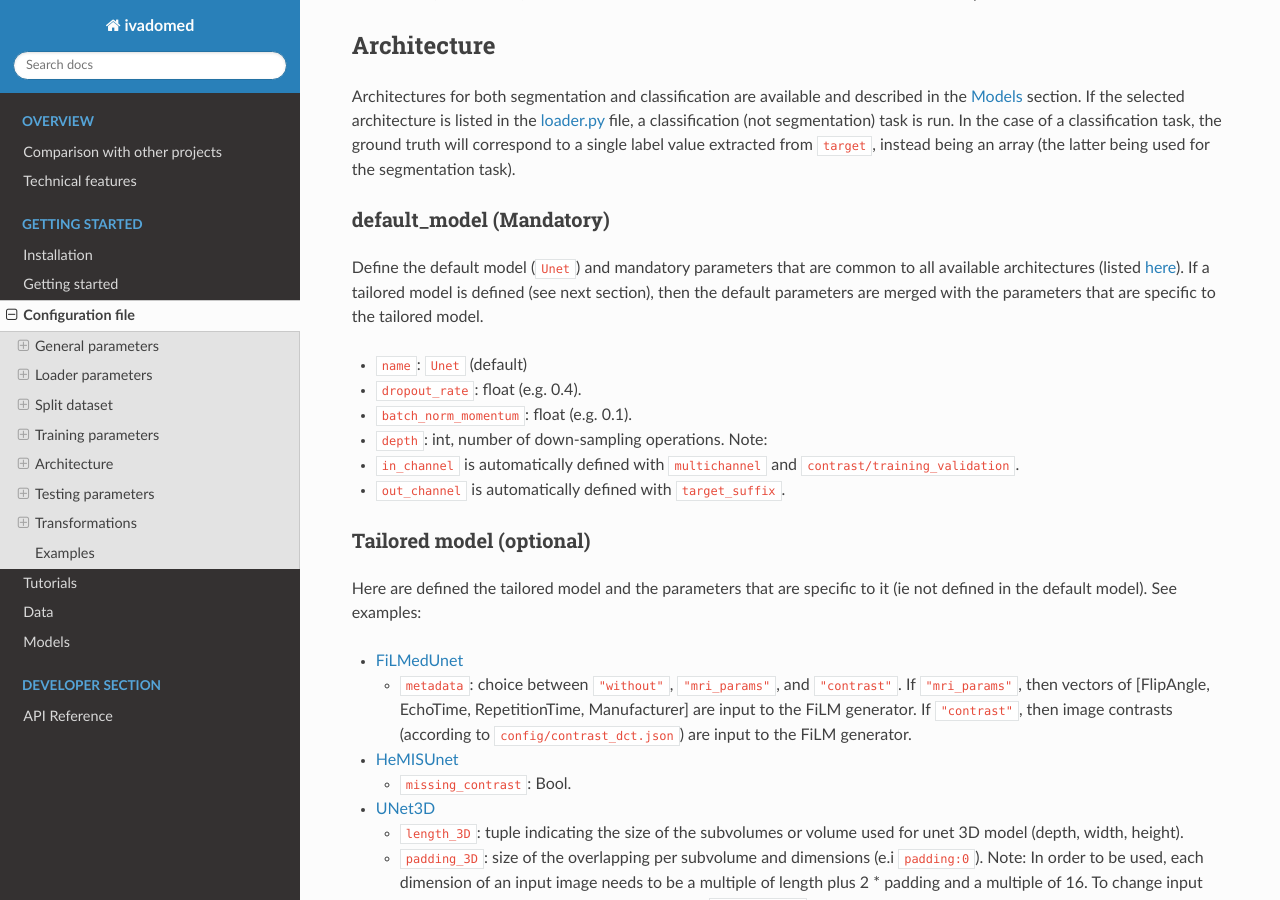
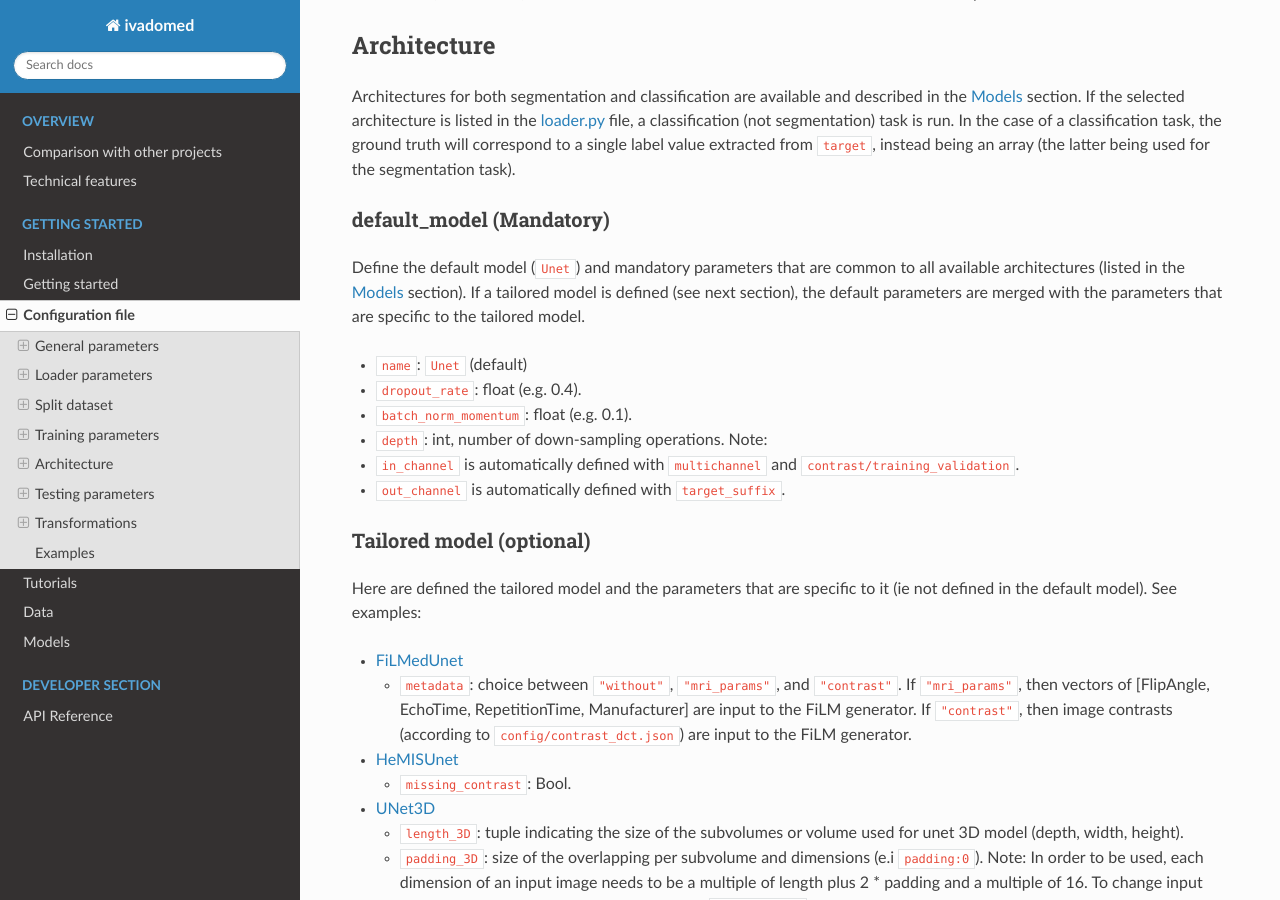
Before and after one commit to ivadomed/ivadomed, a Sphinx documentation site: the page built from docs/source/configuration_file.md, in a window 1280 px wide and 900 px high, scrolled down 3652 px. Built offline with Sphinx 7.4.7 and the Read the Docs theme 2.0.0, drawn with Linux system fonts in a browser that asks for light colours.

Commit message:
Update docs/source/configuration_file.md
Co-authored-by: Julien Cohen-Adad <jcohen@polymtl.ca>

```diff
--- a/docs/source/configuration_file.md
+++ b/docs/source/configuration_file.md
@@ -99,7 +99,7 @@ Architectures for both segmentation and classification are available and describ
 If the selected architecture is listed in the [loader.py](../../ivadomed/loader/loader.py#L14) file, a classification (not segmentation) task is run. In the case of a classification task, the ground truth will correspond to a single label value extracted from `target`, instead being an array (the latter being used for the segmentation task).
 
 ### default_model (Mandatory)
-Define the default model (`Unet`) and mandatory parameters that are common to all available architectures (listed [here](models.rst)). If a tailored model is defined (see next section), then the default parameters are merged with the parameters that are specific to the tailored model.
+Define the default model (`Unet`) and mandatory parameters that are common to all available architectures (listed in the [Models](models.rst) section). If a tailored model is defined (see next section), the default parameters are merged with the parameters that are specific to the tailored model.
 - `name`: `Unet` (default)
 - `dropout_rate`: float (e.g. 0.4).
 - `batch_norm_momentum`: float (e.g. 0.1).
```
